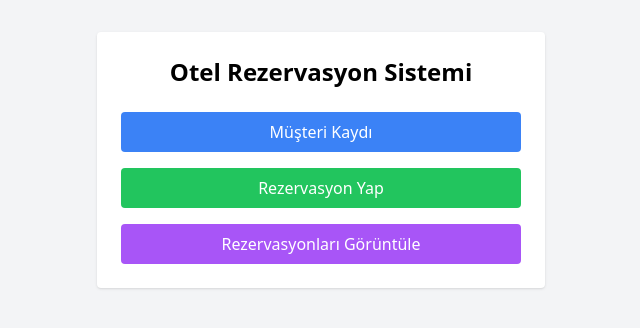
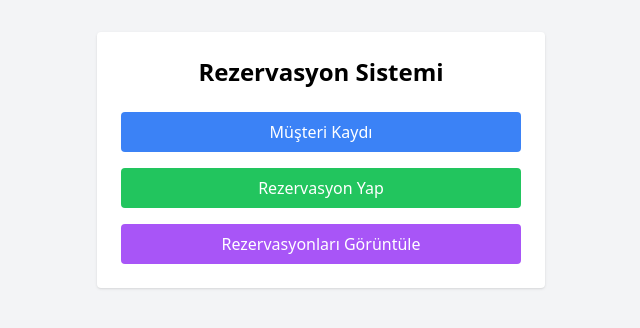
Before and after one commit to EfeArda55/projem, a Flask app: page / in a window 1280 px wide. Shown: the top 328 px of the page, without its empty margins (319-959 px from the left). Run offline with Flask 3, Linux system fonts and the light colour scheme; some libraries are stand-ins or nearby versions.

Commit message:
ufak bir değişken
Otel rezervasyon sistemi yazısını rezervasyon sistemi olarak değiştirdim

```diff
--- a/otel-rezervasyon-web-app/templates/index.html
+++ b/otel-rezervasyon-web-app/templates/index.html
@@ -2,12 +2,12 @@
 <html lang="tr">
 <head>
     <meta charset="UTF-8">
-    <title>Otel Rezervasyon Sistemi</title>
+    <title>Rezervasyon Sistemi</title>
     <script src="https://cdn.tailwindcss.com"></script>
 </head>
 <body class="bg-gray-100 p-8">
     <div class="container mx-auto max-w-md bg-white p-6 rounded shadow">
-        <h1 class="text-2xl font-bold mb-6 text-center">Otel Rezervasyon Sistemi</h1>
+        <h1 class="text-2xl font-bold mb-6 text-center">Rezervasyon Sistemi</h1>
 
         {% with messages = get_flashed_messages(with_categories=true) %}
             {% if messages %}
```
